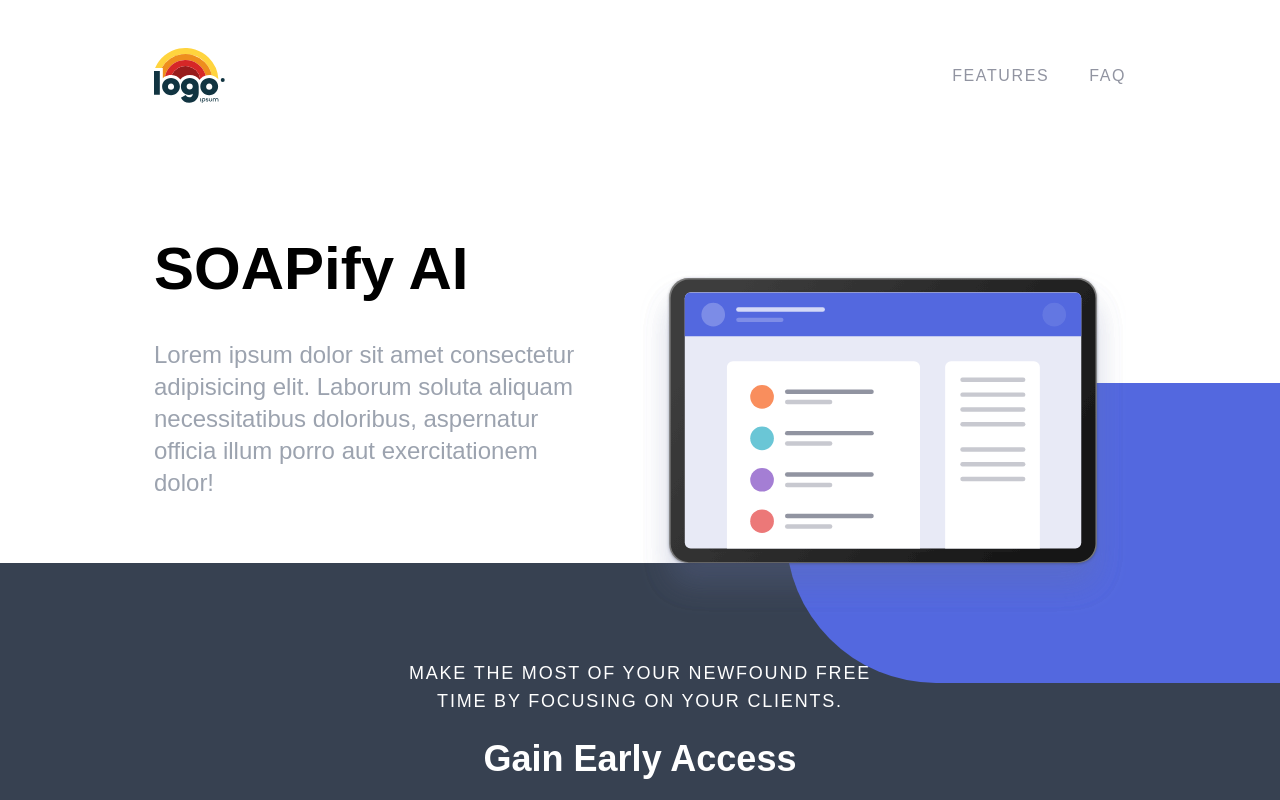
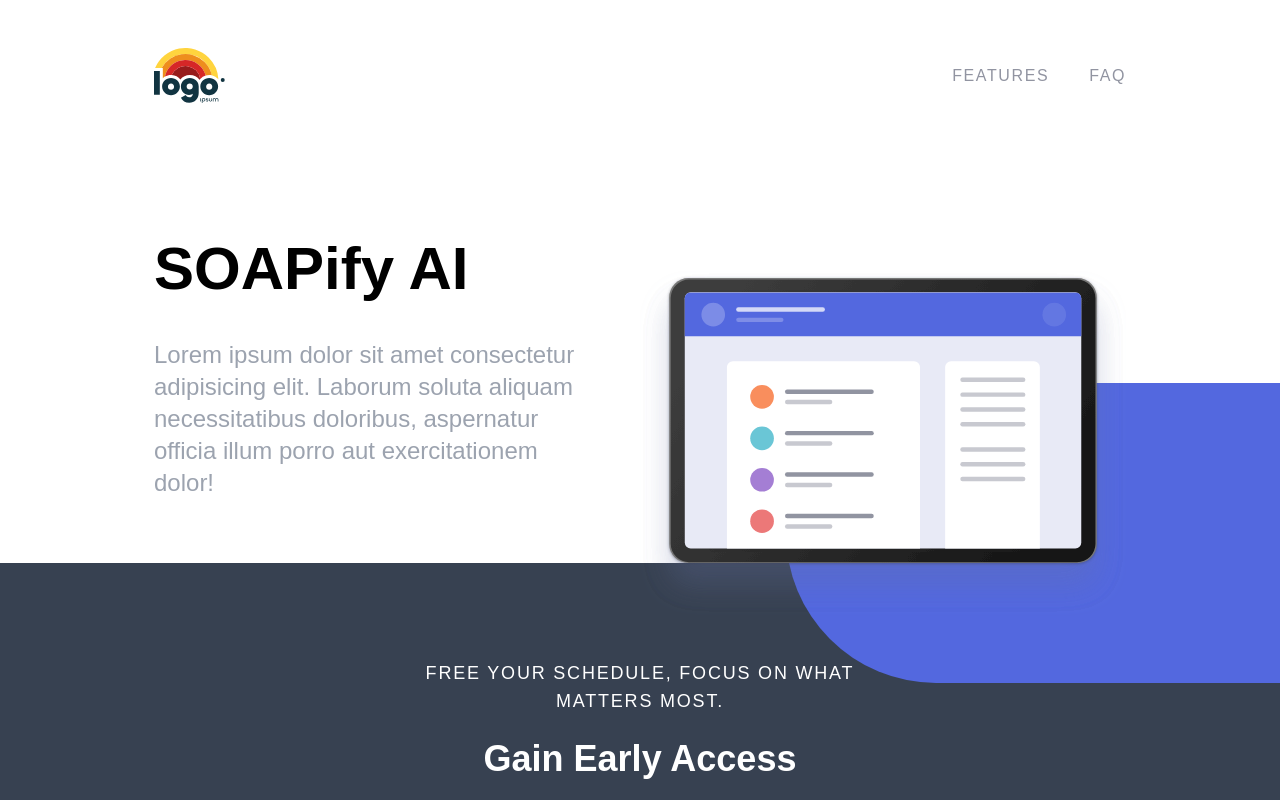
Before and after one commit to thomasmartinez114/soapify, a Next.js app: page / in a window 1280 px wide. Shown: the top 800 px of the page. Built offline with nearby package versions, Linux system fonts and the light colour scheme.

Commit message:
updated newsletter slogan

```diff
--- a/components/Navbar.jsx
+++ b/components/Navbar.jsx
@@ -1,5 +1,4 @@
 import Image from 'next/image';
-// import logo from '@/assets/images/logo-bookmark.svg';
 import logo from '@/assets/images/placeholder-logo.svg';
 
 const Navbar = () => {
--- a/components/Newsletter.jsx
+++ b/components/Newsletter.jsx
@@ -6,7 +6,7 @@ const Newsletter = () => {
       {/* Main Container */}
       <div className='max-w-lg mx-auto py-24'>
         <p className='mb-6 text-lg tracking-widest text-center text-white uppercase'>
-          Make the most of your newfound free time by focusing on your clients.
+          Free Your Schedule, Focus On What Matters Most.
         </p>
         <h2 className='px-3 mb-6 text-3xl font-semibold text-center text-white md:text-4xl'>
           Gain Early Access
```
